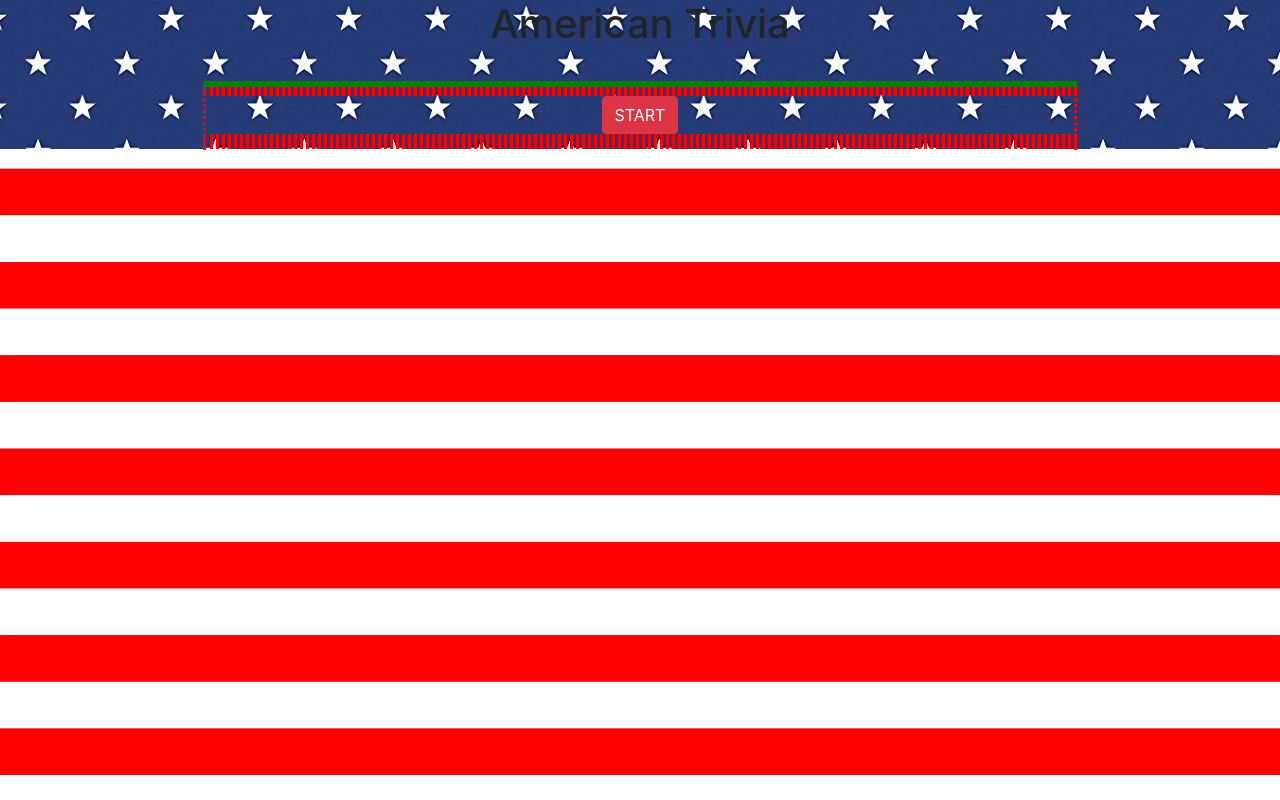
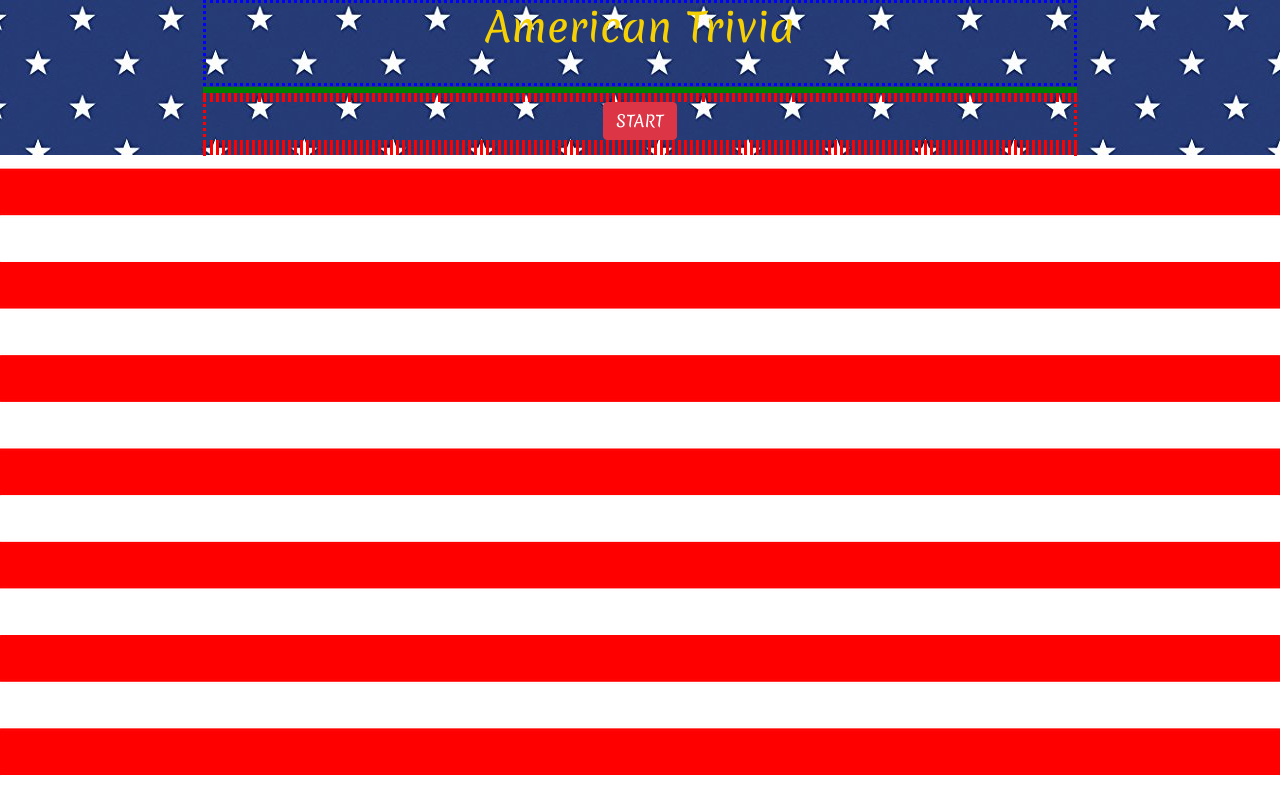
Before and after one commit to alycapps/TriviaGame, a plain HTML site: page index.html in a window 1280 px wide. Drawn offline with nearby package versions, Linux system fonts and the light colour scheme.

Commit message:
font style changes

```diff
--- a/assets/css/style.css
+++ b/assets/css/style.css
@@ -1,15 +1,13 @@
 body {
     background-image: url("../images/redstripes.png");
+    color: rgb(245, 208, 3);
+    font-family: 'Merienda', cursive, 'Pacifico', cursive, 'Bree Serif', serif;
 }
 
 .playspace {
     background-image: url("../images/bluestarts.jpg");
 
 }
-
-/* .playspace {
-    /* background-color: lightgrey; */
-} */
 
 .title {
     border: blue dotted;
@@ -22,3 +20,9 @@ body {
 .questionlocation {
     border: green solid;
 }
+
+/*
+Google fonts
+font-family: 'Pacifico', cursive;
+font-family: 'Bree Serif', serif;
+font-family: 'Merienda', cursive; */
--- a/index.html
+++ b/index.html
@@ -6,6 +6,7 @@
     <meta http-equiv="X-UA-Compatible" content="ie=edge">
     <title>American Trivia Game</title>
 
+    <link href="https://fonts.googleapis.com/css?family=Bree+Serif|Merienda|Pacifico" rel="stylesheet">
     <link rel="stylesheet" href="https://stackpath.bootstrapcdn.com/bootstrap/4.1.1/css/bootstrap.min.css" integrity="sha384-WskhaSGFgHYWDcbwN70/dfYBj47jz9qbsMId/iRN3ewGhXQFZCSftd1LZCfmhktB" crossorigin="anonymous">
     <link rel="stylesheet" type="text/css" href="./assets/css/style.css">
 
```
